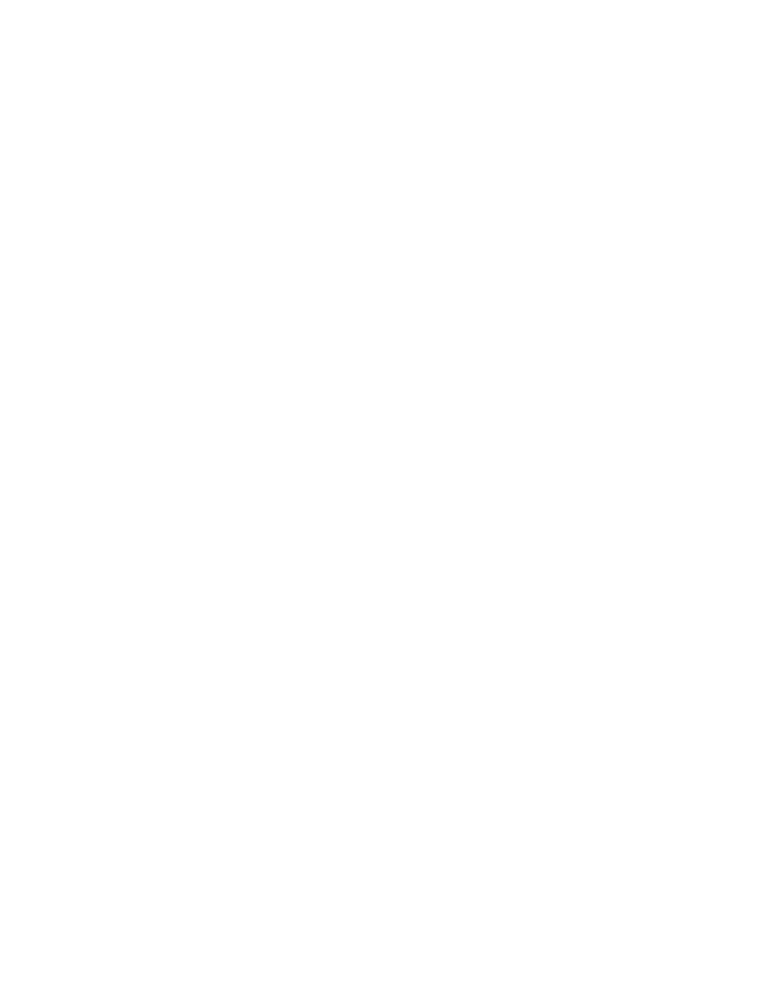
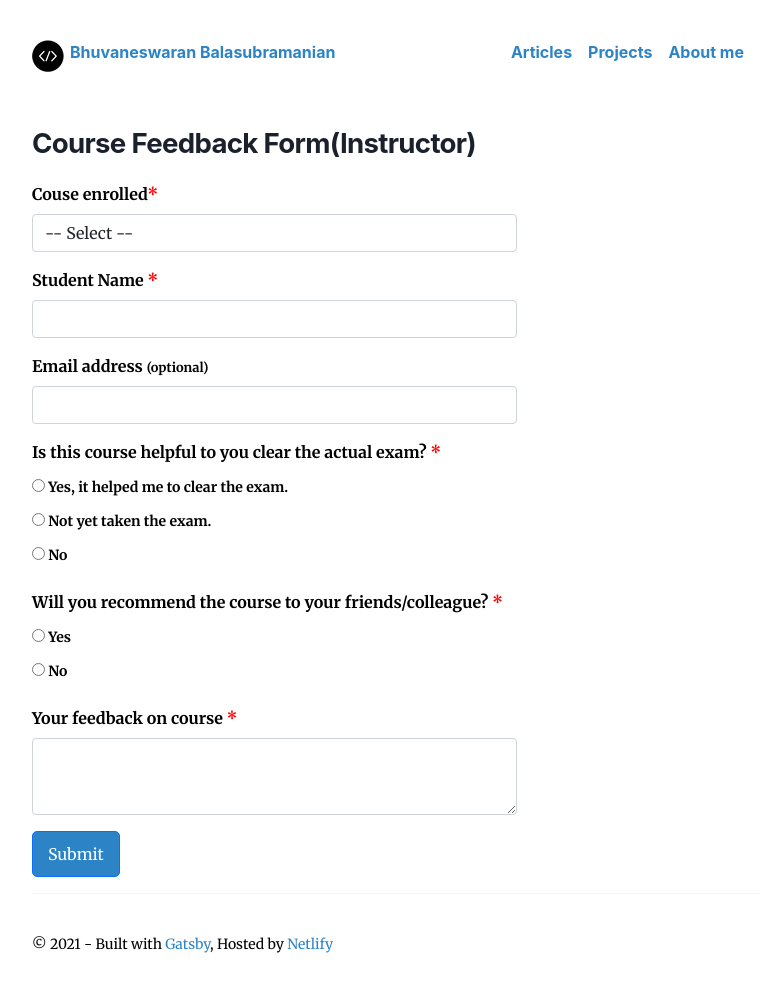
Before and after one commit to bhuvanbalasubramanian/bhuvaneswaran.com, a Gatsby site: page /feedback in a window 1280 px wide. Before the commit this address had no page. Shown: the whole page, without its empty margins (244-1019 px from the left). Before the commit the page ends 800 px from the top, so only its background shows below. Built offline with nearby package versions, Linux system fonts and the light colour scheme; Gatsby itself is replaced by a stand-in of ours; a web font is replaced by a local one.

Commit message:
feedback form

```diff
--- a/gatsby-browser.js
+++ b/gatsby-browser.js
@@ -2,6 +2,9 @@
 import "typeface-montserrat"
 import "typeface-merriweather"
 import "@fontsource/inter/cyrillic.css"
+import "bootstrap/dist/css/bootstrap.min.css"
+import "jquery/dist/jquery.min.js";
+
 // normalize CSS across browsers
 import "./src/normalize.css"
 // custom CSS styles
--- a/package.json
+++ b/package.json
@@ -9,6 +9,7 @@
   },
   "dependencies": {
     "@fontsource/inter": "^4.4.1",
+    "bootstrap": "^5.0.1",
     "gatsby": "^3.4.1",
     "gatsby-plugin-draft": "^0.1.0",
     "gatsby-plugin-feed": "^3.4.0",
@@ -32,6 +33,7 @@
     "gatsby-source-filesystem": "^3.4.0",
     "gatsby-transformer-remark": "^3.2.0",
     "gatsby-transformer-sharp": "^3.4.0",
+    "jquery": "^3.6.0",
     "prismjs": "^1.23.0",
     "react": "^17.0.1",
     "react-dom": "^17.0.1",
--- /dev/null
+++ b/src/pages/feedback.js
@@ -0,0 +1,191 @@
+import React, { useState } from "react"
+import axios from "axios"
+import Layout from "../components/layout"
+import Seo from "../components/seo"
+
+const Feedback = () => {
+  const [initialForm, setInitialForm] = useState(true);
+  const [switchButton, setSwitchButton] = useState('Submit');
+
+  const handleServerResponse = (ok, msg, form) => {
+    if (ok) {
+      form.reset()
+      setInitialForm(false)
+    }
+  }
+  const handleOnSubmit = e => {
+    e.preventDefault()
+    const form = e.target
+    setSwitchButton("Please wait...");
+    axios({
+      method: "post",
+      url: "https://getform.io/f/5492e521-8f82-473e-b975-58019aa265b3",
+      data: new FormData(form),
+    })
+      .then(r => {
+        handleServerResponse(true, "Thanks for your feedback!", form)
+      })
+      .catch(r => {
+        alert("Error occurred. Please try again")
+        handleServerResponse(false, r.response.data.error, form)
+      })
+  }
+  return (
+    <Layout location="/" title="Bhuvaneswaran Balasubramanian">
+      <Seo title="Udemy course feedback | Bhuvaneswaran Balasubramanian" />
+      {initialForm ? (
+        <div className="col-md-8 mt-5">
+          <h3>Course Feedback Form(Instructor)</h3>
+          <form onSubmit={handleOnSubmit}>
+            <div className="form-group">
+              <label htmlFor="course">
+                Couse enrolled<span className="required">*</span>
+              </label>
+              <select name="course" className="form-control" required>
+                <option value="-1">-- Select --</option>
+                <option value="AZ-204: Developing Solutions for Azure">
+                  AZ-204: Developing Solutions for Azure
+                </option>
+                <option value="AZ-400: Microsoft Azure DevOps Expert">
+                  AZ-400: Microsoft Azure DevOps Expert
+                </option>
+                <option value="AZ-104: Microsoft Azure Administrator">
+                  AZ-104: Microsoft Azure Administrator
+                </option>
+                <option value="AZ-303: Azure Architect Technologies">
+                  AZ-303: Azure Architect Technologies
+                </option>
+                <option value="AZ-900: Microsoft Azure Fundamentals">
+                  AZ-900: Microsoft Azure Fundamentals
+                </option>
+                <option value="AI-100: Designing and Implement Azure AI Solution">
+                  AI-100: Designing and Implement Azure AI Solution
+                </option>
+                <option value="AZ-500: Microsoft Azure Security Technologies">
+                  AZ-500: Microsoft Azure Security Technologies
+                </option>
+                <option value="DP-200: Implementing an Azure Data Solution">
+                  DP-200: Implementing an Azure Data Solution
+                </option>
+              </select>
+            </div>
+
+            <div className="form-group">
+              <label htmlFor="student">
+                Student Name <span className="required">*</span>
+              </label>
+              <input
+                type="text"
+                className="form-control"
+                name="student"
+                required
+              />
+            </div>
+
+            <div className="form-group">
+              <label htmlFor="name">Email address <small>(optional)</small></label>
+              <input type="email" className="form-control" name="email" />
+            </div>
+
+            <div className="form-group">
+              <label htmlFor="status">
+                Is this course helpful to you clear the actual exam?{" "}
+                <span className="required">*</span>{" "}
+              </label>
+              <div className="custom-control custom-radio">
+                <input
+                  type="radio"
+                  className="custom-control-input"
+                  value="Yes, it helped me to clear the exam."
+                  name="helped"
+                  required
+                />
+                <label className="custom-control-label" htmlFor="yes">
+                  Yes, it helped me to clear the exam.
+                </label>
+              </div>
+
+              <div className="custom-control custom-radio">
+                <input
+                  type="radio"
+                  className="custom-control-input"
+                  value="Not yet taken the exam."
+                  name="helped"
+                />
+                <label className="custom-control-label" htmlFor="notyet">
+                  Not yet taken the exam.
+                </label>
+              </div>
+
+              <div className="custom-control custom-radio">
+                <input
+                  type="radio"
+                  className="custom-control-input"
+                  value="No"
+                  name="helped"
+                />
+                <label className="custom-control-label" htmlFor="no">
+                  No
+                </label>
+              </div>
+            </div>
+
+            <div className="form-group">
+              <label htmlFor="status">
+                Will you recommend the course to your friends/colleague?{" "}
+                <span className="required">*</span>{" "}
+              </label>
+              <div className="custom-control custom-radio">
+                <input
+                  type="radio"
+                  className="custom-control-input"
+                  value="Yes"
+                  name="recommendation"
+                  required
+                />
+                <label className="custom-control-label" htmlFor="yes">
+                  Yes
+                </label>
+              </div>
+
+              <div className="custom-control custom-radio">
+                <input
+                  type="radio"
+                  className="custom-control-input"
+                  value="No"
+                  name="recommendation"
+                />
+                <label className="custom-control-label" htmlFor="notyet">
+                  No
+                </label>
+              </div>
+            </div>
+
+            <div className="form-group">
+              <label htmlFor="feedback">
+                Your feedback on course <span className="required">*</span>{" "}
+              </label>
+              <textarea
+                className="form-control"
+                name="feedback"
+                rows="3"
+                required
+              ></textarea>
+            </div>
+
+            <button type="submit" className="btn btn-primary">
+              {switchButton}
+            </button>
+          </form>
+        </div>
+      ) : (
+        <div className="text-center mt-5 mb-5">
+          <h1>Thanks for your feedback!</h1>
+        </div>
+      )}
+      <hr />
+    </Layout>
+  )
+}
+
+export default Feedback
--- a/src/style.css
+++ b/src/style.css
@@ -454,10 +454,36 @@
   background: white;
   border-radius: 5px;
 }
-.ml-5{
+.ml-5 {
   margin-left: 25px;
 }
 
-code[class*="language-"], pre[class*="language-"]{
+code[class*="language-"],
+pre[class*="language-"] {
   font-size: 0.9em !important;
 }
+
+.form-group {
+  margin-bottom: 1rem;
+}
+.required {
+  color: red;
+}
+
+.custom-control{
+  padding-top: 5px;
+  font-size: 14px;
+}
+
+.form-group label{
+  font-weight: 700;
+  margin-bottom: 0.5rem;
+}
+.custom-control-label{
+  margin-left: 0.2rem;
+  font-weight: 400;
+}
+
+textarea{
+  font-size: 14px !important;
+}
```
Also changed, not shown: 2 other files.
